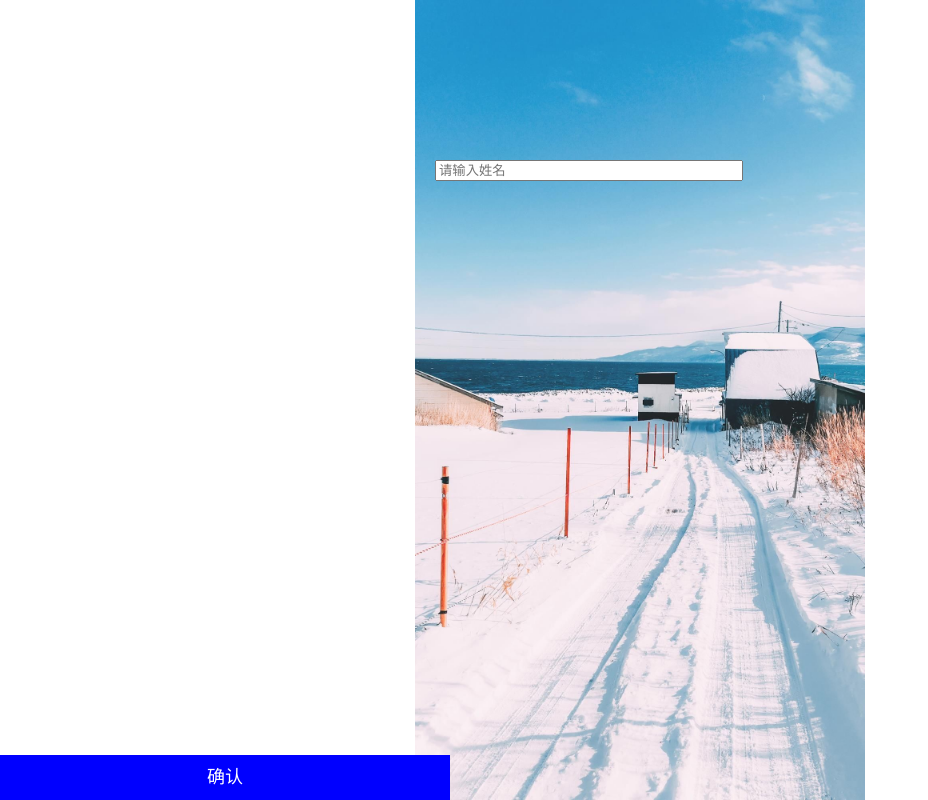
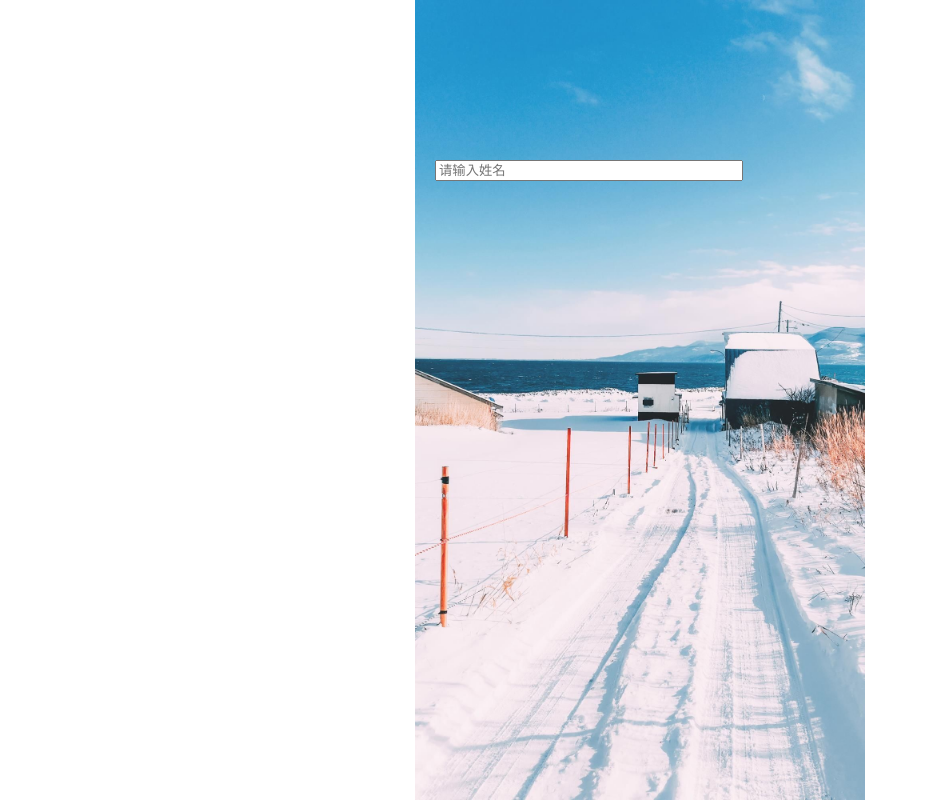
Before and after one commit to angxuejian/angxuejian.github.io, a plain HTML site: page works/keyboard-height/index.html in a window 1280 px wide. Shown: the whole page, without its empty margins (0-928 px from the left). Drawn offline with Linux system fonts and the light colour scheme.

Commit message:
test: edit keyboard-height works

```diff
--- a/works/keyboard-height/index.html
+++ b/works/keyboard-height/index.html
@@ -53,7 +53,7 @@
   <div id='app'>
     <input placeholder="请输入姓名" type="text">
 
-    <div class="button">确认</div>
+    <!-- <div class="button">确认</div> -->
   </div>
 
   <script>
```
